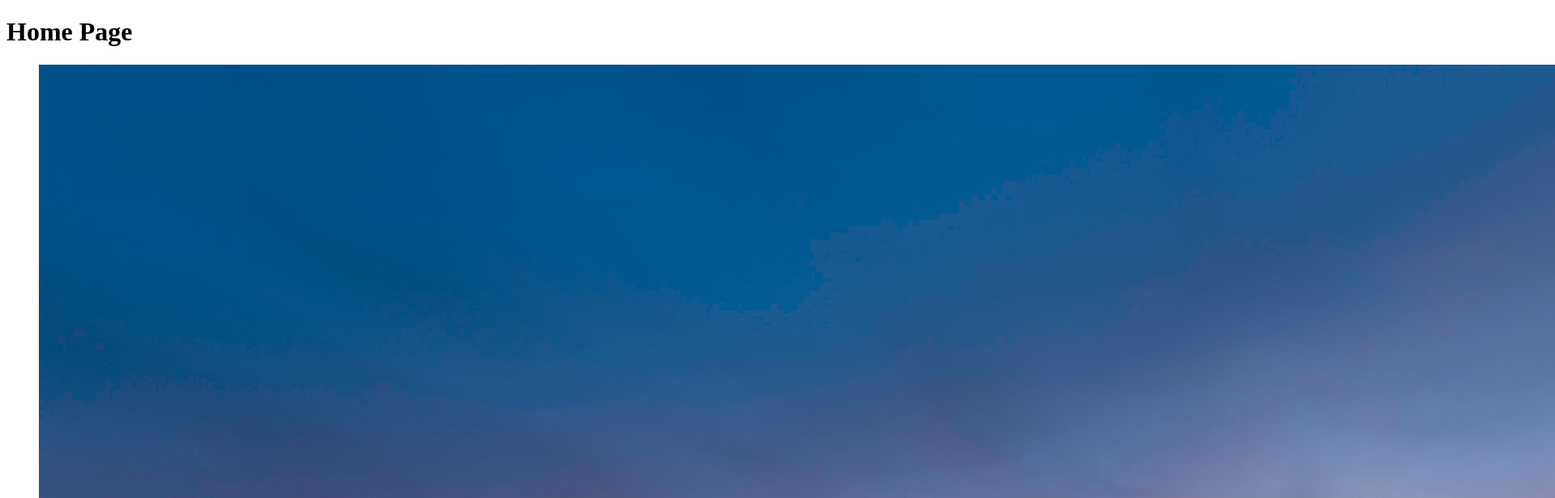
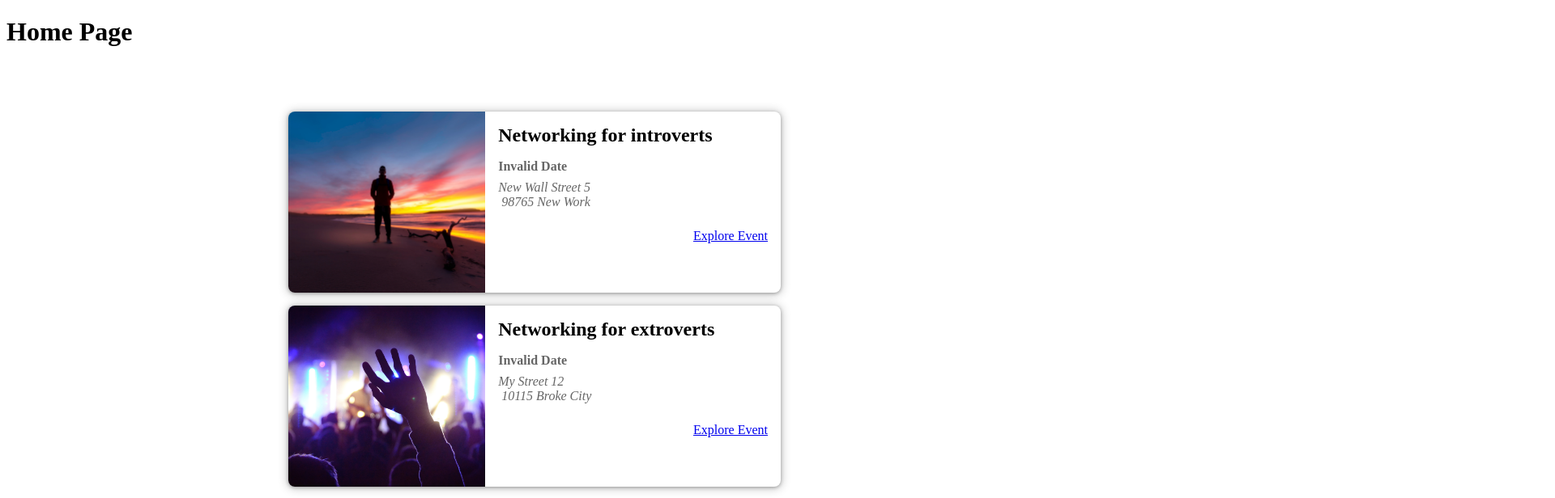
Before and after one commit to emdadul-islam439/nextjs-events-practice-project, a Next.js app: page / in a window 1280 px wide. Shown: the top 616 px of the page at 81% size, 1920 px wide, since content can reach past the window. Built offline with nearby package versions, Linux system fonts and the light colour scheme.

Commit message:
added styling into event-item and event-list page

```diff
--- a/components/events/event-item.js
+++ b/components/events/event-item.js
@@ -1,4 +1,6 @@
 import Link from "next/link";
+
+import classes from "./event-item.module.css";
 
 function EventItem(props) {
   const { id, title, location, date, image } = props;
@@ -8,22 +10,22 @@
     year: "numeric",
   });
   const formattedAddress = location.replace(",", "\n");
-  const exploreLink = `/events/${id}`
+  const exploreLink = `/events/${id}`;
 
   return (
-    <li>
+    <li className={classes.item}>
       <img src={"/" + image} alt={title} />
-      <div>
-        <div>
+      <div className={classes.content}>
+        <div className={classes.summary}>
           <h2>{title}</h2>
-          <div>
+          <div className={classes.date}>
             <time>{humanReadableDate}</time>
           </div>
-          <div>
+          <div className={classes.address}>
             <address>{formattedAddress}</address>
           </div>
         </div>
-        <div>
+        <div className={classes.actions}>
           <Link href={exploreLink}>Explore Event</Link>
         </div>
       </div>
--- /dev/null
+++ b/components/events/event-item.module.css
@@ -0,0 +1,103 @@
+.item {
+  box-shadow: 0 1px 4px rgba(0, 0, 0, 0.3), 0 1px 12px 2px rgba(0, 0, 0, 0.2);
+  border-radius: 8px;
+  overflow: hidden;
+  background-color: white;
+  margin: 1rem;
+  display: flex;
+  flex-direction: column;
+  gap: 1rem;
+}
+
+.item img {
+  width: 100%;
+  object-fit: cover;
+  height: 10rem;
+}
+
+.content {
+  width: 100%;
+  padding: 0 1rem;
+  text-align: center;
+}
+
+.content h2 {
+  margin: 0.5rem 0;
+}
+
+.date,
+.address {
+  display: flex;
+  gap: 0.5rem;
+  align-items: center;
+}
+
+.date svg,
+.address svg {
+  width: 1.25rem;
+  height: 1.25rem;
+  color: #666666;
+}
+
+.content time {
+  color: #666666;
+  font-weight: bold;
+}
+
+.content address {
+  margin: 0.5rem 0;
+  color: #666666;
+  white-space: pre;
+}
+
+.actions {
+  display: flex;
+  flex-direction: column;
+  padding: 1rem;
+}
+
+.actions a {
+  display: block;
+}
+
+.actions a span {
+  vertical-align: middle;
+}
+
+.icon {
+  margin-left: 0.5rem;
+  display: inline-flex;
+  justify-content: center;
+  align-items: center;
+}
+
+.icon svg {
+  width: 1.25rem;
+  height: 1.25rem;
+}
+
+@media (min-width: 768px) {
+  .item {
+    flex-direction: row;
+  }
+
+  .item img {
+    width: 40%;
+    height: 14rem;
+  }
+
+  .content {
+    width: 60%;
+    padding: 0;
+    text-align: left;
+  }
+
+  .content h2 {
+    margin: 1rem 0;
+  }
+
+  .actions {
+    flex-direction: row;
+    justify-content: flex-end;
+  }
+}
--- a/components/events/event-list.js
+++ b/components/events/event-list.js
@@ -1,9 +1,10 @@
 import EventItem from "./event-item";
+import classes from "./event-list.module.css";
 
 function EventList(props) {
   const { items } = props;
   return (
-    <ul>
+    <ul className={classes.list}>
       {items.map((item) => (
         <EventItem
           key={item.id}
--- /dev/null
+++ b/components/events/event-list.module.css
@@ -0,0 +1,5 @@
+.list {
+  width: 90%;
+  max-width: 40rem;
+  margin: 5rem auto;
+}
--- a/pages/events/index.js
+++ b/pages/events/index.js
@@ -7,7 +7,7 @@
   return (
     <div>
       <h1>Events Page</h1>
-      <EventList items={getAllEvents} />
+      <EventList items={getAllEvents()} />
     </div>
   );
 }
```
Also changed, not shown: components/events/button.module.css (added, +18 -0 lines), components/events/events-search.module.css (added, +69 -0 lines), components/events/main-header.module.css (added, +41 -0 lines).
